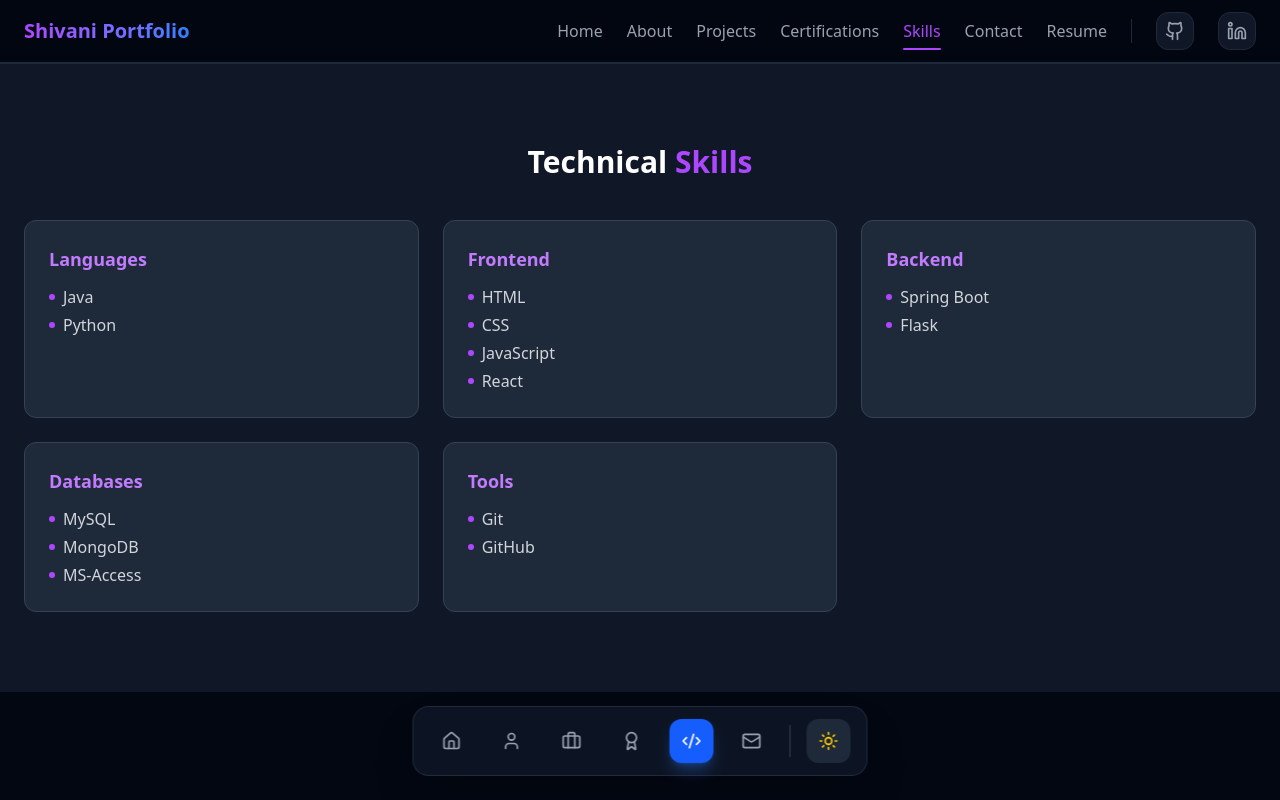
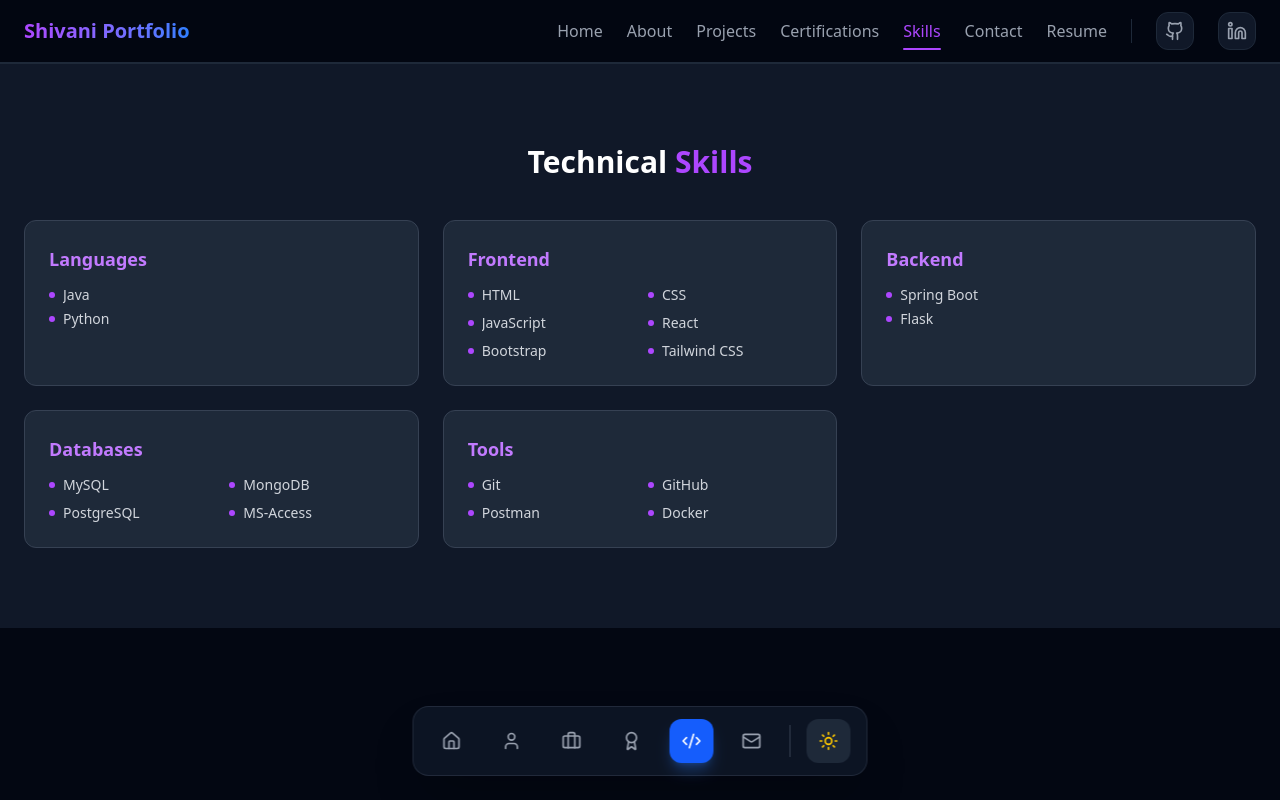
Before and after one commit to Gulhane-Shivani/Shivani-Portfolio, a React (Vite) app: page /skills in a window 1280 px wide. Built offline with nearby package versions, Linux system fonts and the light colour scheme.

Commit message:
some changes fix

```diff
--- a/src/components/SkillCard.jsx
+++ b/src/components/SkillCard.jsx
@@ -4,11 +4,11 @@ export default function SkillCard({ category, items, darkMode }) {
       <h3 className={`text-lg font-bold mb-3 ${darkMode ? 'text-purple-400' : 'text-purple-700'}`}>
         {category}
       </h3>
-      <ul className={`space-y-1 ${darkMode ? 'text-gray-300' : 'text-gray-700'}`}>
+      <ul className={`${category === "Languages" || category === "Backend" ? "space-y-1" : "grid grid-cols-2 gap-x-4 gap-y-2"} ${darkMode ? 'text-gray-300' : 'text-gray-700'}`}>
         {items.map((item, index) => (
-          <li key={index} className="flex items-center gap-2">
-            <span className="w-1.5 h-1.5 rounded-full bg-purple-500"></span>
-            {item}
+          <li key={index} className="flex items-center gap-2 text-sm">
+            <span className="w-1.5 h-1.5 rounded-full bg-purple-500 shrink-0"></span>
+            <span className="truncate">{item}</span>
           </li>
         ))}
       </ul>
--- a/src/data/certifications.js
+++ b/src/data/certifications.js
@@ -10,6 +10,22 @@ export const certifications = [
     },
     {
         id: 2,
+        title: "Git",
+        issuer: "PrepInsta",
+        date: "2025",
+        image: "assets/certificates/certificate_Git.jpg",
+        description: "In-depth training and certification in Git for version control."
+    },
+    {
+        id: 3,
+        title: "Face Detection With OpenCv",
+        issuer: "Great Learning",
+        date: "2024",
+        image: "assets/certificates/face-detection-certificate.jpg",
+        description: "Hands-on project and certification in computer vision using OpenCV for face detection."
+    },
+    {
+        id: 4,
         title: "Python Programming",
         issuer: "ITCT Learning Sys PVT.LTD",
         date: "2023",
@@ -17,27 +33,14 @@ export const certifications = [
         description: "In-depth training on Python programming concepts and applications."
     },
     {
-        id: 3,
+        id: 5,
         title: "The Frontend Web Development",
         issuer: "Great Learning",
         date: "2023",
         image: "assets/certificates/FrontEnd_web_devlopment.jpg",
         description: "Comprehensive frontend development course covering HTML, CSS, and JavaScript."
-    },
-    {
-        id: 4,
-        title: "Face Detection With OpenCv",
-        issuer: "Great Learning",
-        date: "2024",
-        image: "assets/certificates/face-detection-certificate.jpg",
-        description: "Hands-on project and certification in computer vision using OpenCV for face detection."
-    },
-    {
-        id: 5,
-        title: "Git",
-        issuer: "PrepInsta",
-        date: "2025",
-        image: "assets/certificates/certificate_Git.jpg",
-        description: "In-depth training and certification in Git for version control."
     }
+
+
+
 ];
--- a/src/data/skills.js
+++ b/src/data/skills.js
@@ -5,7 +5,7 @@ export const skills = [
   },
   {
     category: "Frontend",
-    items: ["HTML", "CSS", "JavaScript", "React"],
+    items: ["HTML", "CSS", "JavaScript", "React", "Bootstrap", "Tailwind CSS"],
   },
   {
     category: "Backend",
@@ -13,10 +13,10 @@ export const skills = [
   },
   {
     category: "Databases",
-    items: ["MySQL", "MongoDB", "MS-Access"],
+    items: ["MySQL", "MongoDB", "PostgreSQL", "MS-Access"],
   },
   {
     category: "Tools",
-    items: ["Git", "GitHub"],
+    items: ["Git", "GitHub", "Postman", "Docker"],
   },
 ];
```
